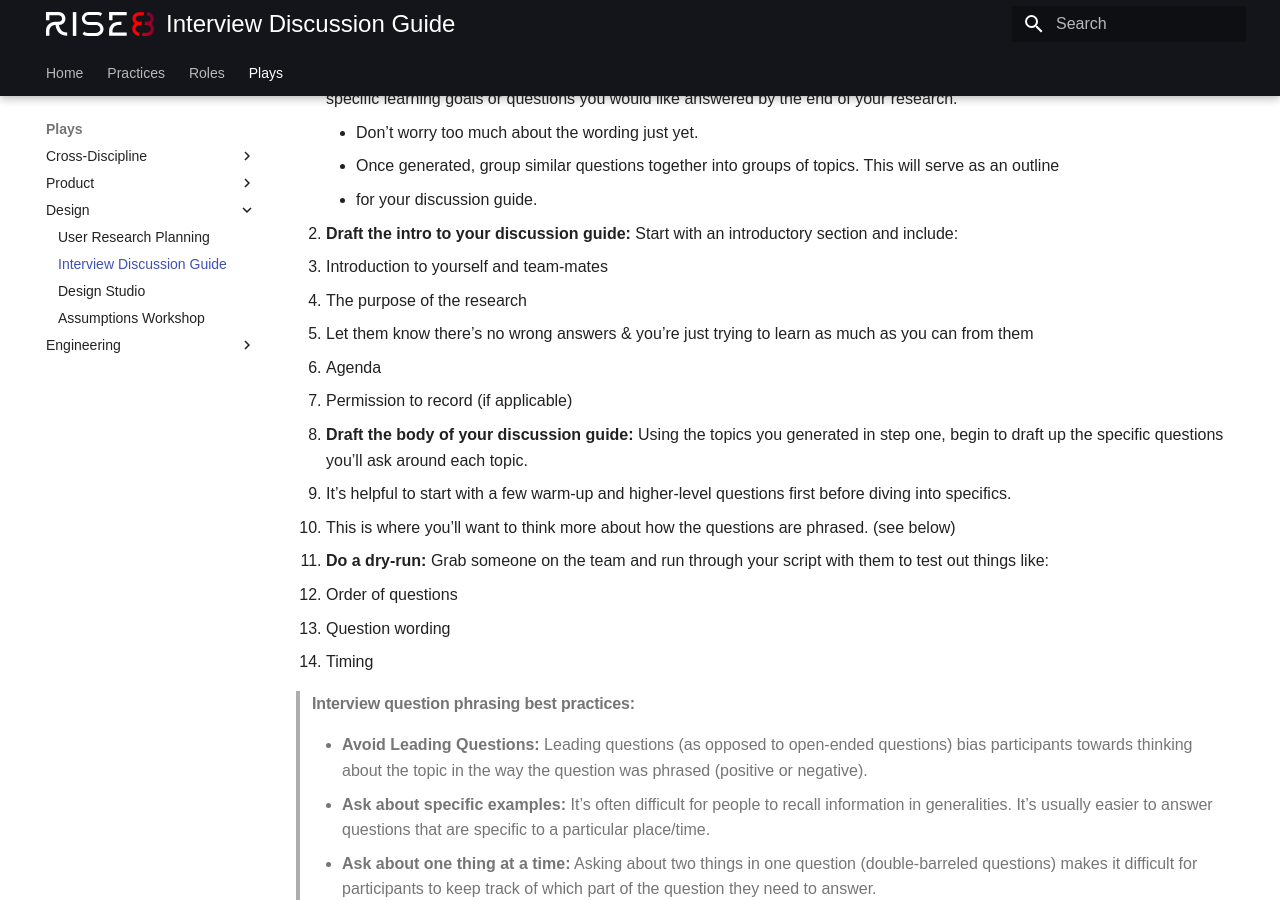
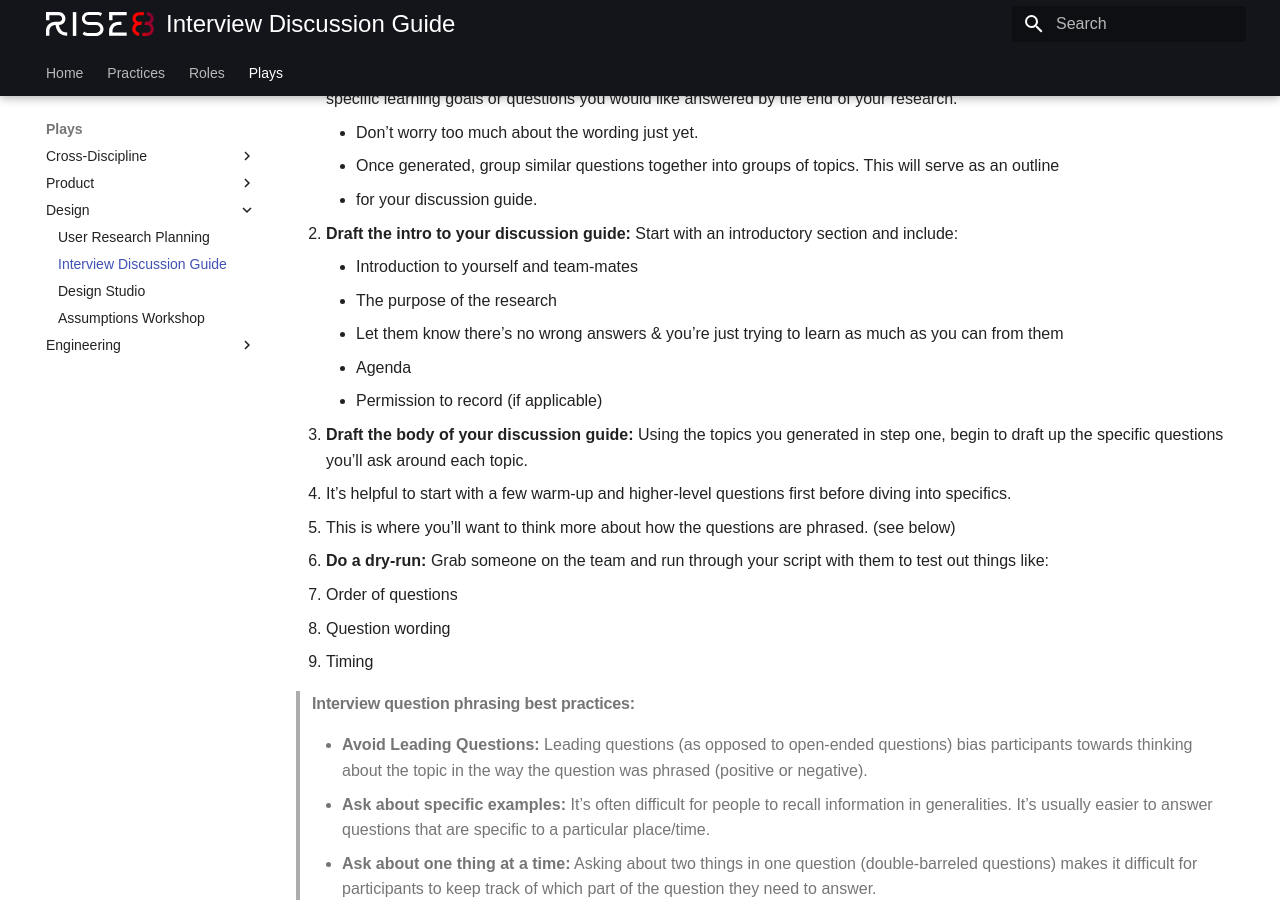
Before and after one commit to rise8-us/delivery-playbooks, an MkDocs documentation site: the page built from docs/content/plays/design/Interview-Discussion-Guide.md, in a window 1280 px wide and 900 px high, scrolled down 937 px. Built offline with MkDocs 1.6.1 and Material for MkDocs 9.7.7, drawn with Linux system fonts in a browser that asks for light colours.

```diff
--- a/docs/content/plays/design/Interview-Discussion-Guide.md
+++ b/docs/content/plays/design/Interview-Discussion-Guide.md
@@ -22,11 +22,11 @@ GoogleDoc, FigJam, Word. Any place to jot down ideas and work on them collaborat
     - for your discussion guide.
 
 2. **Draft the intro to your discussion guide:** Start with an introductory section and include:
-* Introduction to yourself and team-mates
-* The purpose of the research
-* Let them know there’s no wrong answers & you’re just trying to learn as much as you can from them
-* Agenda
-* Permission to record (if applicable)
+    - Introduction to yourself and team-mates
+    - The purpose of the research
+    - Let them know there’s no wrong answers & you’re just trying to learn as much as you can from them
+    - Agenda
+    - Permission to record (if applicable)
 
 3. **Draft the body of your discussion guide:** Using the topics you generated in step one, begin to draft up the specific questions you’ll ask around each topic.
 * It’s helpful to start with a few warm-up and higher-level questions first before diving into specifics.
```
